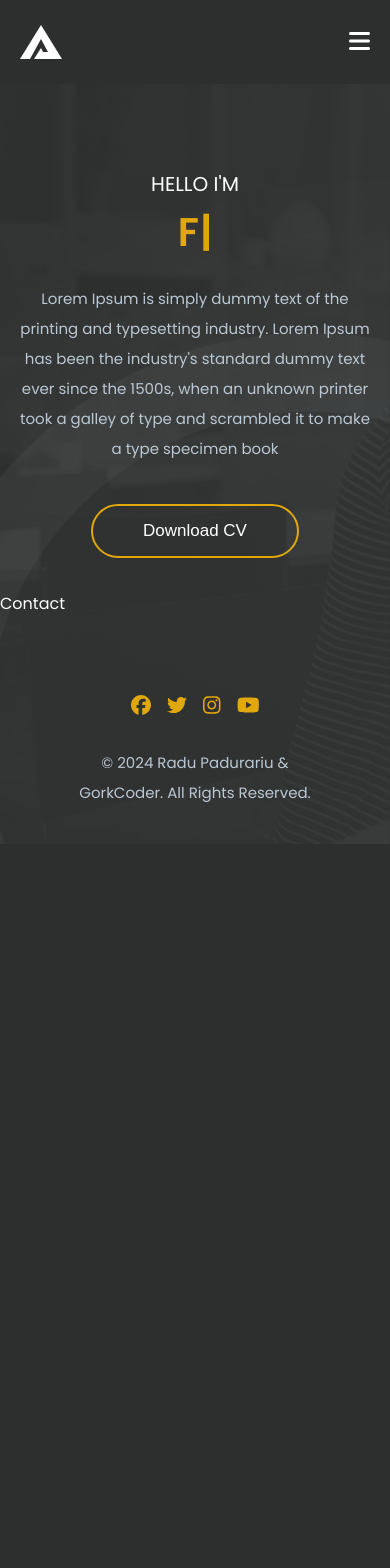
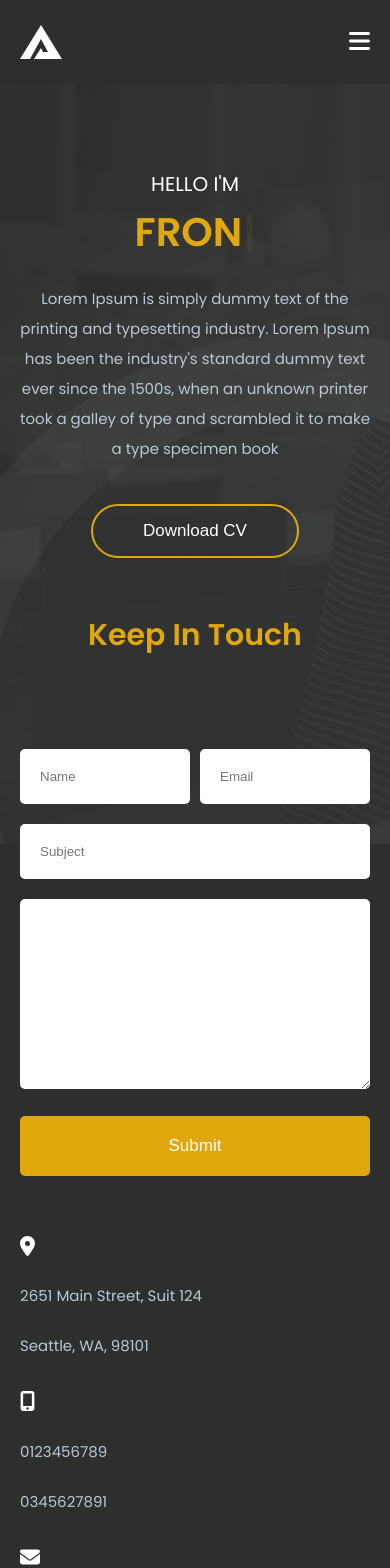
Before and after one commit to RaduPadurariu/routertemplates, a React (Vite) app: page / in a window 390 px wide. Shown: the top 1568 px of the page. Before the commit the page ends 898 px from the top, so only its background shows below. Built offline with nearby package versions, Linux system fonts and the light colour scheme.

Commit message:
Implement responsive Contact section, with Heading component, as template but no real form submit

```diff
--- a/src/components/Footer/Footer.module.scss
+++ b/src/components/Footer/Footer.module.scss
@@ -3,7 +3,9 @@
 .footer {
   width: 100%;
   padding: 70px;
-  .footer_container {
+  margin-top: 50px;
+  background-color: $primary-background;
+  &__container {
     @include flex(center, center, column);
     width: 100%;
     text-align: center;
@@ -18,7 +20,7 @@
         &:hover {
           opacity: 0.7;
         }
-        .social_icon {
+        .footer__social__icon {
           font-size: 20px;
         }
       }
--- a/src/components/Footer/Footer.tsx
+++ b/src/components/Footer/Footer.tsx
@@ -5,7 +5,7 @@ import { FontAwesomeIcon } from "@fortawesome/react-fontawesome";
 const Footer = () => {
   return (
     <footer className={styles.footer}>
-      <div className={styles.footer_container}>
+      <div className={styles.footer__container}>
         {" "}
         <ul>
           {social.map((el) => {
@@ -13,7 +13,7 @@ const Footer = () => {
               <li key={el.id}>
                 <FontAwesomeIcon
                   icon={el.icon}
-                  className={styles.social_icon}
+                  className={styles.footer__social__icon}
                 />
               </li>
             );
--- /dev/null
+++ b/src/components/Heading/Heading.module.scss
@@ -0,0 +1,9 @@
+@use "../../styles/global" as *;
+
+.heading {
+  font-size: 30px;
+  color: $primary-text;
+  font-weight: 600;
+  text-align: center;
+  margin-bottom: 60px;
+}
--- /dev/null
+++ b/src/components/Heading/Heading.tsx
@@ -0,0 +1,15 @@
+import styles from "./Heading.module.scss";
+
+interface Heading {
+  title: string;
+}
+
+const Heading: React.FC<Heading> = ({ title }) => {
+  return (
+    <>
+      <h2 className={styles.heading}>{title}</h2>
+    </>
+  );
+};
+
+export default Heading;
--- a/src/data/portfolioData.ts
+++ b/src/data/portfolioData.ts
@@ -4,6 +4,13 @@ import {
   faInstagram,
   faYoutube,
 } from "@fortawesome/free-brands-svg-icons";
+
+import {
+  faLocationDot,
+  faMobileAlt,
+  faEnvelope,
+} from "@fortawesome/free-solid-svg-icons";
+
 export const navTemplates = [
   { id: 1, text: "Educative", link: "/" },
   { id: 2, text: "Cooking", link: "/" },
@@ -17,3 +24,24 @@ export const social = [
   { id: 3, icon: faInstagram },
   { id: 4, icon: faYoutube },
 ];
+
+export const contact = [
+  {
+    id: 1,
+    icon: faLocationDot,
+    text1: "2651 Main Street, Suit 124",
+    text2: "Seattle, WA, 98101",
+  },
+  {
+    id: 2,
+    icon: faMobileAlt,
+    text1: "0123456789",
+    text2: "0345627891",
+  },
+  {
+    id: 3,
+    icon: faEnvelope,
+    text1: "hello@thetheme.io",
+    text2: "info@brex-theme.io",
+  },
+];
--- a/src/pages/sections/Contact/Contact.module.scss
+++ b/src/pages/sections/Contact/Contact.module.scss
@@ -0,0 +1,53 @@
+@use "../../../styles/global" as *;
+
+.contact {
+  margin: 20px 0;
+
+  &__content {
+    @include flex($justify: space-between);
+
+    &__left {
+      width: 65%;
+      padding: 20px;
+
+      input,
+      textarea,
+      button {
+        width: 100%;
+        padding: 20px;
+        border: none;
+        outline: none;
+        margin: 10px 0;
+        border-radius: 5px;
+
+        &:first-child {
+          margin-right: 10px;
+        }
+      }
+    }
+
+    &__right {
+      width: 35%;
+      padding: 20px;
+
+      .contact__social__icon {
+        font-size: 20px;
+        padding-top: 10px;
+      }
+    }
+  }
+}
+
+// Responsive
+
+@media (max-width: 768px) {
+  .contact__content {
+    @include flex($justify: space-between, $direction: column);
+  }
+
+  .contact__content__left,
+  .contact__content__right {
+    width: 100%;
+    padding: 20px 0;
+  }
+}
--- a/src/pages/sections/Contact/Contact.tsx
+++ b/src/pages/sections/Contact/Contact.tsx
@@ -1,5 +1,46 @@
+import { FontAwesomeIcon } from "@fortawesome/react-fontawesome";
+import Heading from "../../../components/Heading/Heading";
+import { contact } from "../../../data/portfolioData";
+import styles from "./Contact.module.scss";
+
 const Contact = () => {
-  return <div>Contact</div>;
+  const handleSubmit = (e: React.FormEvent<HTMLFormElement>) => {
+    e.preventDefault();
+  };
+  return (
+    <>
+      <div className={styles.contact}>
+        <div className="container">
+          <Heading title="Keep In Touch" />
+          <div className={styles.contact__content}>
+            <div className={styles.contact__content__left}>
+              <form action="#" onClick={(e) => handleSubmit(e)}>
+                <div className="flex">
+                  <input type="text" placeholder="Name" />
+                  <input type="email" placeholder="Email" />
+                </div>
+                <input type="text" placeholder="Subject" />
+                <textarea name="" id="" cols={30} rows={10}></textarea>
+                <button>Submit</button>
+              </form>
+            </div>
+            <div className={styles.contact__content__right}>
+              {contact.map((item) => (
+                <div key={item.id}>
+                  <FontAwesomeIcon
+                    icon={item.icon}
+                    className={styles.contact__social__icon}
+                  />
+                  <p>{item.text1}</p>
+                  <p>{item.text2}</p>
+                </div>
+              ))}
+            </div>
+          </div>
+        </div>
+      </div>
+    </>
+  );
 };
 
 export default Contact;
--- a/src/pages/sections/HeroPage/HeroPage.module.scss
+++ b/src/pages/sections/HeroPage/HeroPage.module.scss
@@ -13,8 +13,10 @@
     width: 100%;
     height: 90vh;
   }
+
   position: relative;
-  .heroPage-content {
+
+  &__content {
     @include flex(center, center, column);
     text-align: center;
     max-width: 50%;
@@ -42,7 +44,7 @@
 @media (max-width: 768px) {
   .heroPage {
     height: 60vh;
-    .heroPage-content {
+    &__content {
       padding: 0 20px;
       max-width: 100%;
     }
@@ -51,7 +53,7 @@
 
 @media (max-width: 500px) {
   .heroPage {
-    .heroPage-content {
+    &__content {
       h1 {
         font-size: 40px;
       }
--- a/src/pages/sections/HeroPage/HeroPage.tsx
+++ b/src/pages/sections/HeroPage/HeroPage.tsx
@@ -4,7 +4,7 @@ import styles from "./HeroPage.module.scss";
 const HeroPage = () => {
   return (
     <section className={styles.heroPage}>
-      <div className={`container ${styles["heroPage-content"]}`}>
+      <div className={`container ${styles.heroPage__content}`}>
         <h3 className="fontSize">HELLO I'M</h3>
         <h1>
           <TypewriterComponent
--- a/src/styles/main.scss
+++ b/src/styles/main.scss
@@ -95,7 +95,7 @@ button {
   outline: none;
   background: none;
   font-size: 17px;
-  background-color: $primary-background;
+  background-color: $primary-text;
   color: $white-text;
   border-radius: 50px;
   cursor: pointer;
```
